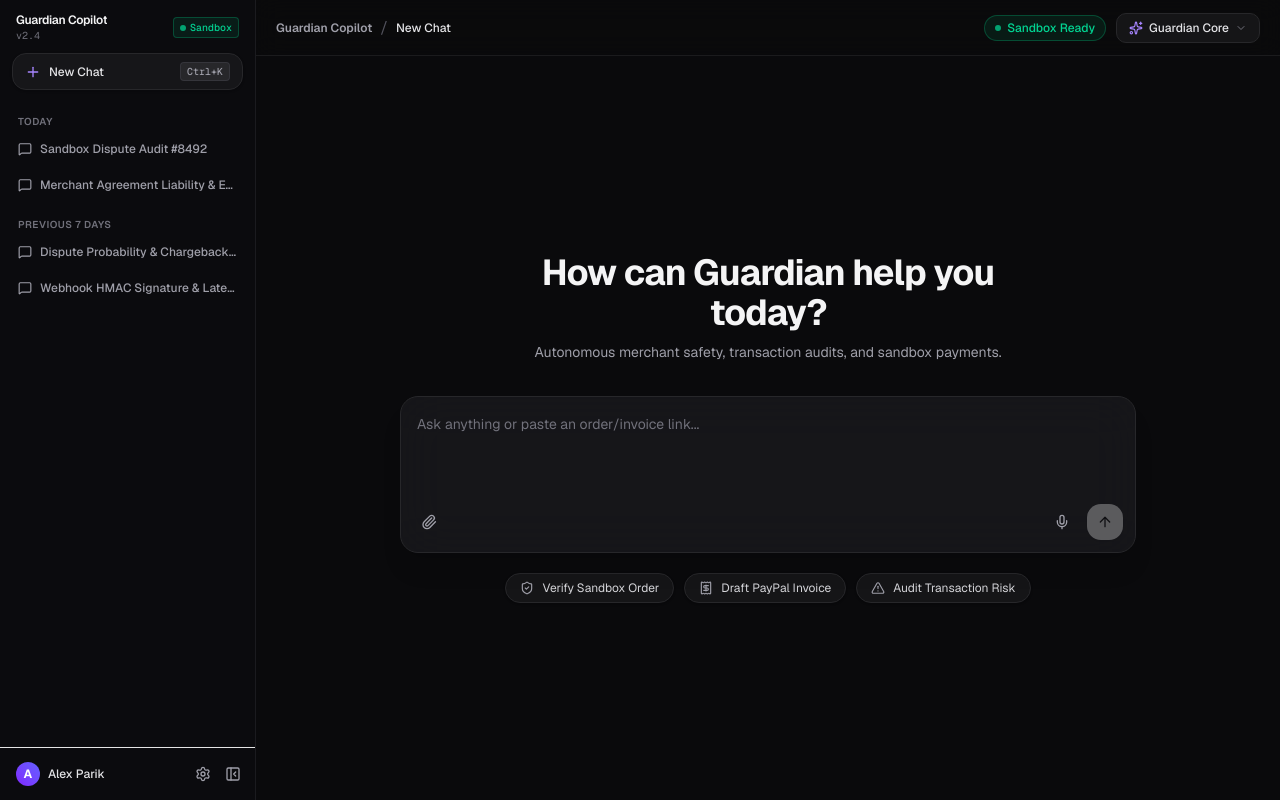
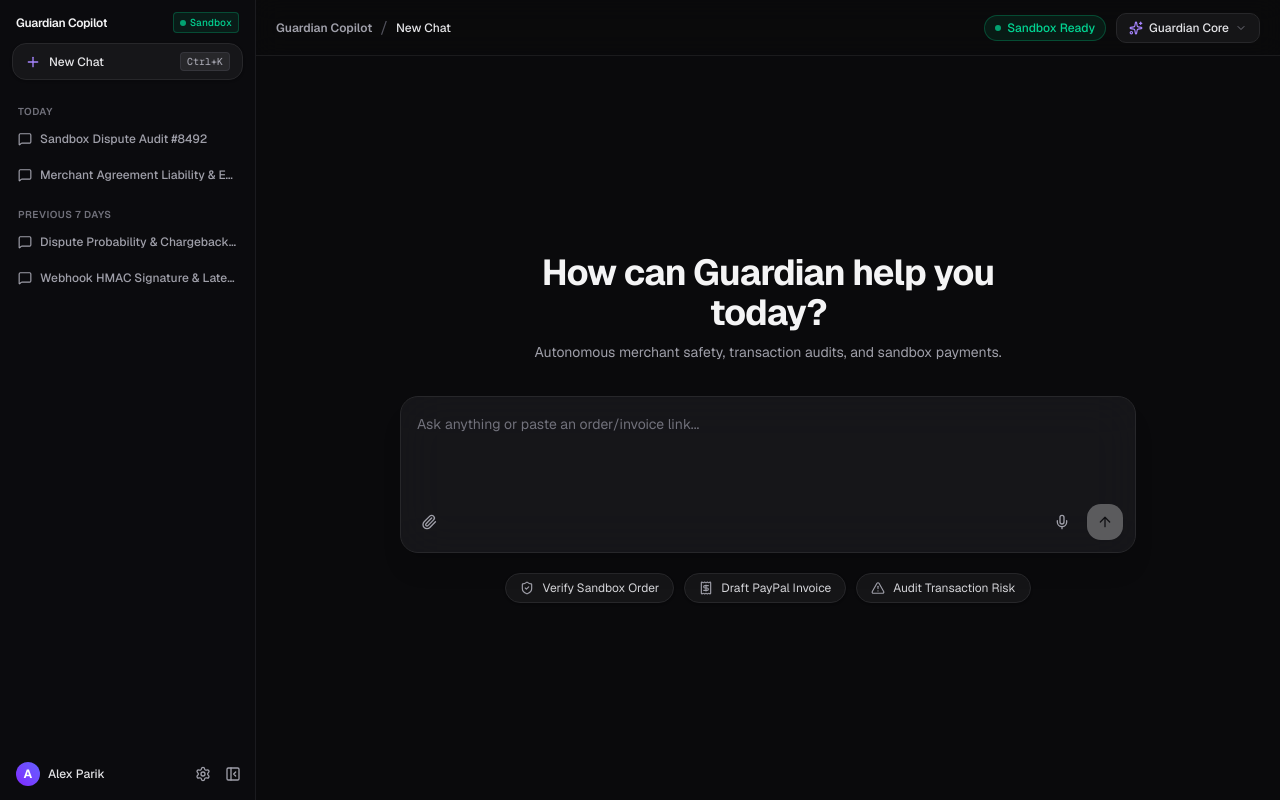
Before and after one commit to HardikBorkar/Can-I-Buy-It-, a Next.js app: page /copilot in a window 1280 px wide. Built offline with nearby package versions, Linux system fonts and the light colour scheme.

Commit message:
fix(ui): remove v2.4 label, bottom sidebar dividing line, and full-width input container line in copilot

```diff
--- a/components/copilot/message-stream.tsx
+++ b/components/copilot/message-stream.tsx
@@ -270,7 +270,7 @@ export function CopilotMessageStream({
       </div>
 
       {/* 2. Docked Clean Input Container at Bottom */}
-      <div className="p-4 bg-[#0A0A0C]/95 border-t border-zinc-850/80 backdrop-blur-xl">
+      <div className="p-4 bg-[#0A0A0C]/95 backdrop-blur-xl">
         <div className="max-w-3xl mx-auto w-full relative">
           <div className="bg-zinc-900/90 border border-zinc-800 hover:border-zinc-700 focus-within:border-zinc-600 rounded-2xl shadow-xl transition-all duration-200 p-3">
             <textarea
--- a/components/copilot/sidebar.tsx
+++ b/components/copilot/sidebar.tsx
@@ -86,14 +86,9 @@ export function CopilotSidebar({
         >
           <div className="flex items-center min-w-0">
             {!isCollapsed && (
-              <div className="truncate">
-                <span className="font-semibold text-xs text-zinc-100 tracking-tight block truncate">
-                  Guardian Copilot
-                </span>
-                <span className="text-[10px] text-zinc-500 font-mono block">
-                  v2.4
-                </span>
-              </div>
+              <span className="font-semibold text-xs text-zinc-100 tracking-tight block truncate">
+                Guardian Copilot
+              </span>
             )}
           </div>
 
@@ -316,7 +311,7 @@ export function CopilotSidebar({
       </div>
 
       {/* 3. Bottom Footer: Minimal User Profile & Collapse Toggle */}
-      <div className="p-2 border-t border-zinc-850/60 flex items-center justify-between gap-1">
+      <div className="p-2 flex items-center justify-between gap-1">
         {!isCollapsed ? (
           <>
             <div className="flex items-center gap-2 px-2 py-1.5 rounded-lg text-xs min-w-0">
```
